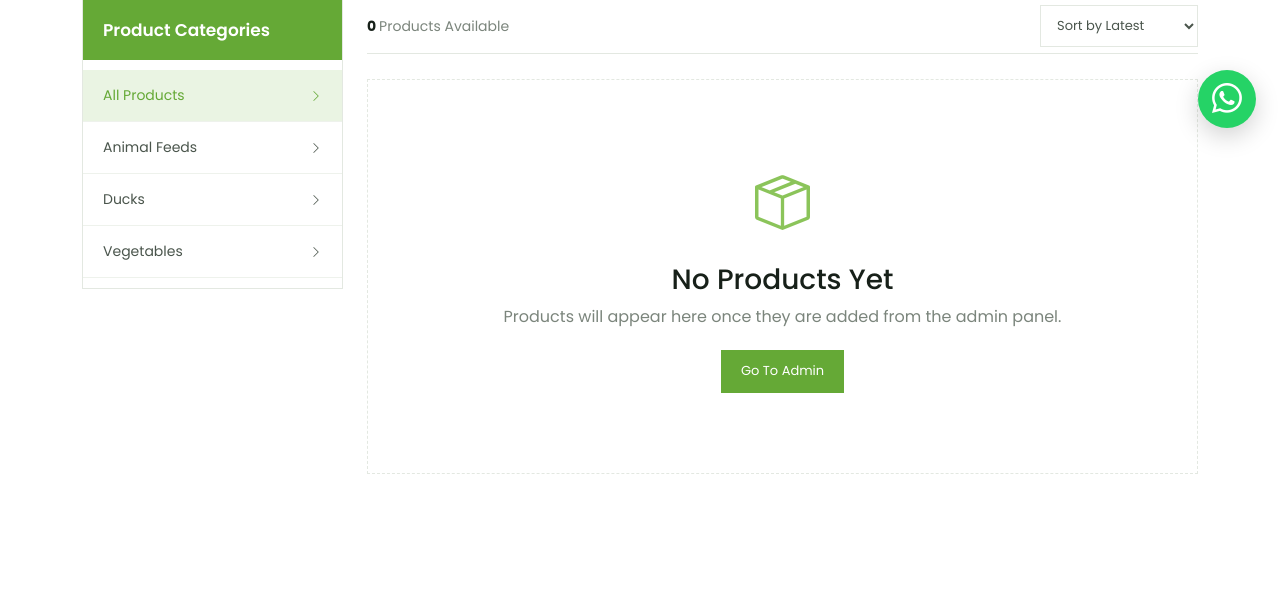
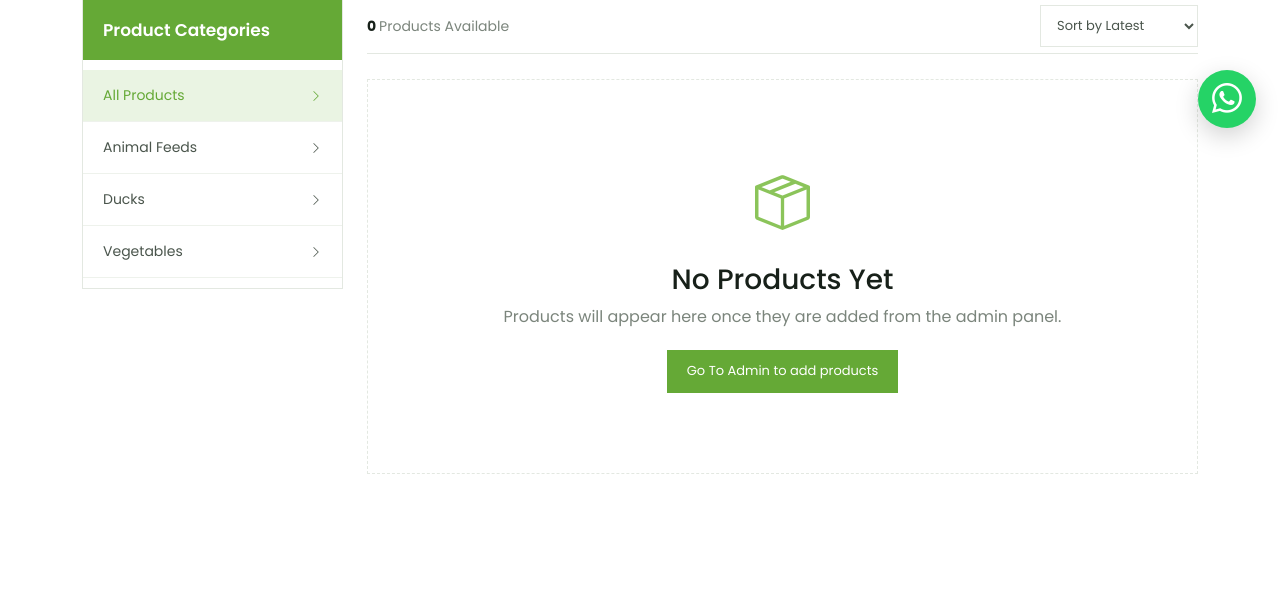
Before and after one commit to meshack34/Waingo-Farm, a Django app: a page that uses templates/shop.html in a window 1280 px wide. Shown: the part 648-1240 px from the top of the page. Run offline with Django 5.2, Linux system fonts and the light colour scheme; data comes from the database, SQL or seed files in the repository.

Commit message:
home page

```diff
--- a/templates/owner/dashboard.html
+++ b/templates/owner/dashboard.html
@@ -111,7 +111,7 @@ Dashboard {% endblock %} {% block extra_css %}
       <div class="widget-header">
         <h3>Recent Orders</h3>
 
-        <a href="{% url 'admin:Farm_order_changelist' %}"> View All </a>
+        <a href="{% url 'owner:orders' %}"> View All </a>
       </div>
 
       {% if recent_orders %}
--- a/templates/shop.html
+++ b/templates/shop.html
@@ -158,7 +158,7 @@
                 panel.
               </p>
 
-              <a href="/admin/" class="btn-empty"> Go To Admin </a>
+              <a href="/owner/" class="btn-empty"> Go To Admin to add products </a>
             </div>
           </div>
 
```
